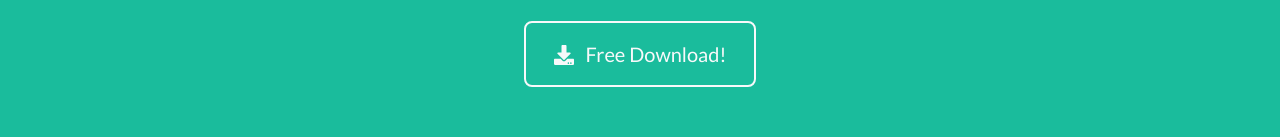
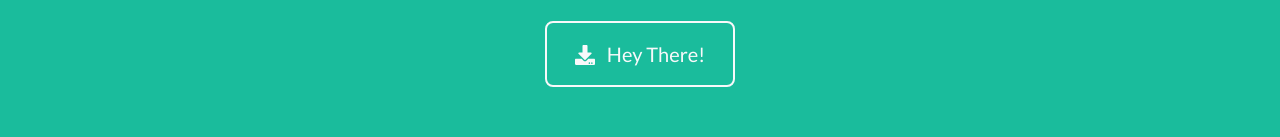
Before and after one commit to rohitj782/rohitj782.github.io, a plain HTML site: page index.html in a window 1280 px wide. Shown: the part 2061-2198 px from the top of the page. Drawn offline with nearby package versions, Linux system fonts and the light colour scheme.

Commit message:
Test Commit

```diff
--- a/index.html
+++ b/index.html
@@ -141,7 +141,7 @@
                 <div class="text-center mt-4">
                     <a class="btn btn-xl btn-outline-light" href="https://startbootstrap.com/theme/freelancer/">
                         <i class="fas fa-download mr-2"></i>
-                        Free Download!
+                        Hey There!
                     </a>
                 </div>
             </div>
```
